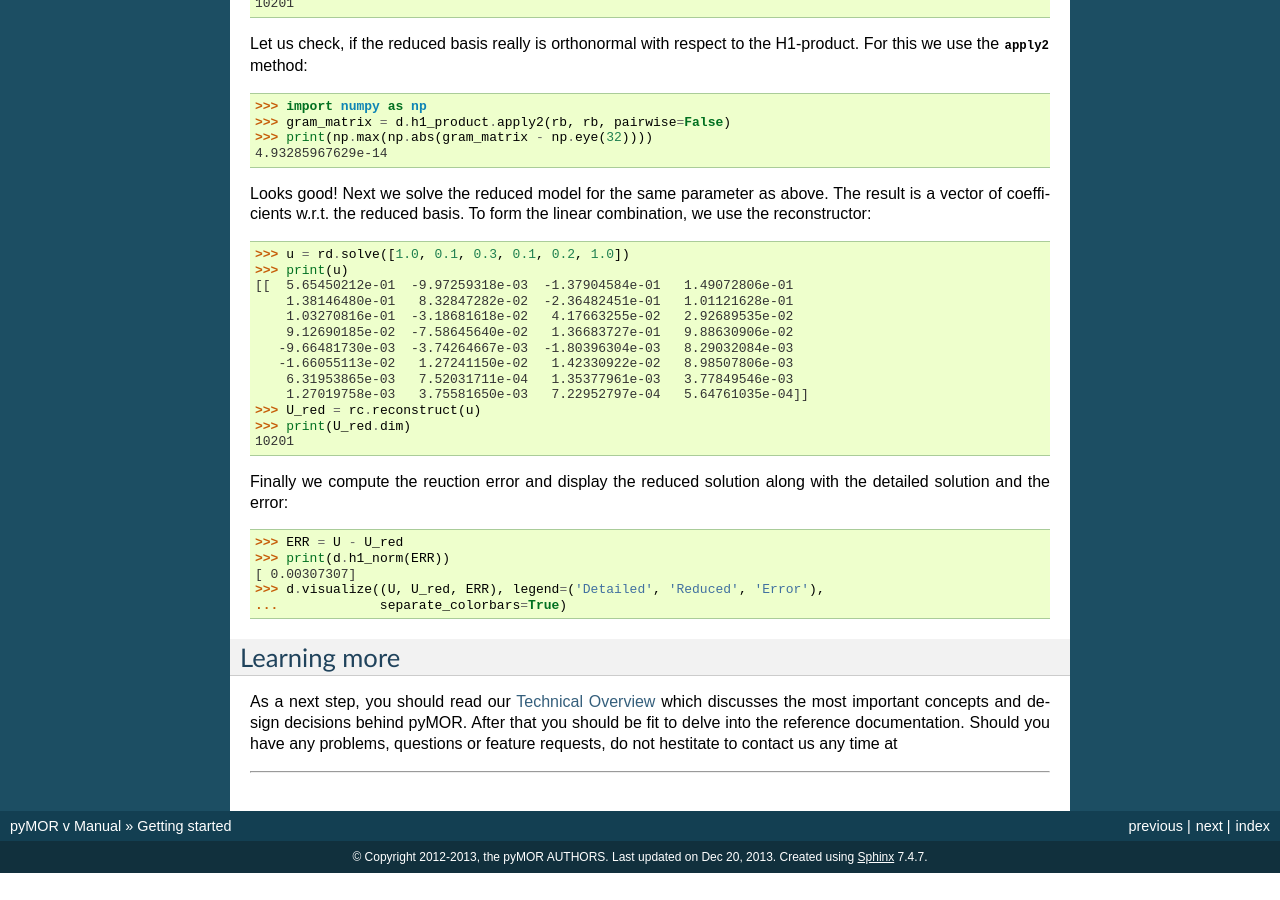
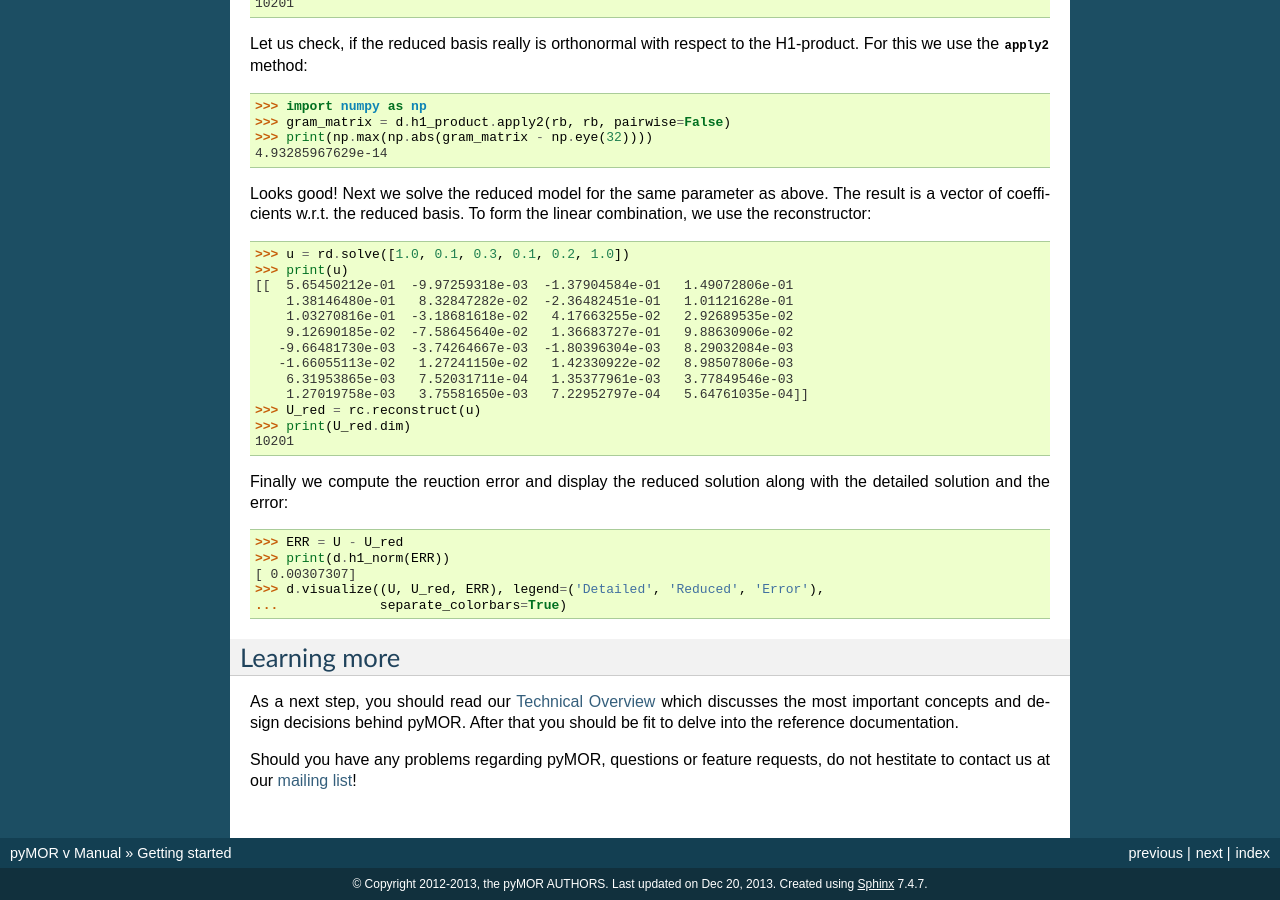
Before and after one commit to pymor/pymor, a Sphinx documentation site: the page built from docs/source/getting_started.rst, in a window 1280 px wide and 900 px high, scrolled down 3998 px. Built offline with Sphinx 7.4.7, drawn with Linux system fonts in a browser that asks for light colours; formulas are drawn with MathJax 3; pages that are not in the unit, such as notebooks, are missing from menus; the version number could not be read and is left out; cross-references to code outside the pages are shown as plain code; before the commit the page ends 4871 px from its top, so only the background shows below that.

Commit message:
[docs] add mailinglist information to getting_started document

```diff
--- a/docs/source/getting_started.rst
+++ b/docs/source/getting_started.rst
@@ -299,8 +299,8 @@ Learning more
 
 As a next step, you should read our :ref:`technical_overview` which discusses the
 most important concepts and design decisions behind pyMOR. After that
-you should be fit to delve into the reference documentation. Should you
-have any problems, questions or feature requests, do not hestitate to contact
-us any time at
+you should be fit to delve into the reference documentation.
 
-....
+Should you have any problems regarding pyMOR, questions or feature requests, do not hestitate
+to contact us at our
+`mailing list <http://listserv.uni-muenster.de/mailman/listinfo/pymor-dev>`_!
```
